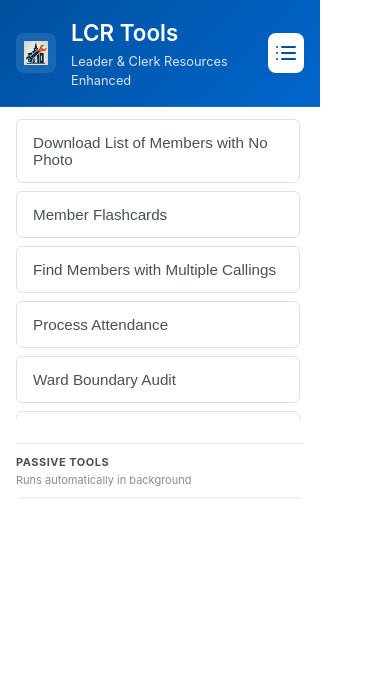
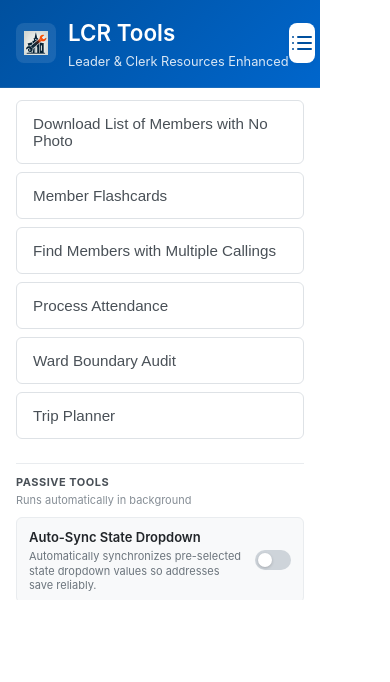
Before and after one commit to sethbr11/lcr-tools, a website with bundled scripts: page src/entrypoints/popup/index.html in a window 390 px wide. Built offline with nearby package versions, Linux system fonts and the light colour scheme; what wxt would draw is missing.

Commit message:
fix(popup): resolve window cutoff and add vertical scrolling for Firefox and Safari

```diff
--- a/src/entrypoints/popup/style.css
+++ b/src/entrypoints/popup/style.css
@@ -71,6 +71,9 @@ body {
   font-size: 0.8em;
   color: rgba(255, 255, 255, 0.85);
   font-weight: 400;
+  white-space: nowrap;
+  overflow: hidden;
+  text-overflow: ellipsis;
 }
 
 /* New header directory button */
@@ -132,8 +135,36 @@ body {
   flex-direction: column;
   padding: 16px 20px 20px;
   background: #ffffff;
-  overflow: hidden; /* Prevent content overflow */
-  flex-shrink: 0; /* Prevent content area from shrinking */
+  overflow-y: auto;
+  overflow-x: hidden;
+  flex: 1 1 auto;
+  min-height: 0;
+  -webkit-overflow-scrolling: touch;
+  scrollbar-width: thin;
+  scrollbar-color: #c1c8cd #f1f3f4;
+}
+
+/* Custom scrollbar styling */
+.popup-content::-webkit-scrollbar,
+.action-list::-webkit-scrollbar {
+  width: 6px;
+}
+
+.popup-content::-webkit-scrollbar-track,
+.action-list::-webkit-scrollbar-track {
+  background: #f1f3f4;
+  border-radius: 3px;
+}
+
+.popup-content::-webkit-scrollbar-thumb,
+.action-list::-webkit-scrollbar-thumb {
+  background: #c1c8cd;
+  border-radius: 3px;
+}
+
+.popup-content::-webkit-scrollbar-thumb:hover,
+.action-list::-webkit-scrollbar-thumb:hover {
+  background: #a8b1b8;
 }
 
 /* Action list */
@@ -141,29 +172,7 @@ body {
   display: flex;
   flex-direction: column;
   gap: 8px;
-  max-height: 400px; /* Maximum height for scrollable area */
-  overflow-y: auto; /* Enable vertical scrolling */
-  overflow-x: hidden; /* Hide horizontal scrollbar */
-  padding-right: 4px; /* Space for scrollbar */
-}
-
-/* Custom scrollbar styling */
-.action-list::-webkit-scrollbar {
-  width: 6px;
-}
-
-.action-list::-webkit-scrollbar-track {
-  background: #f1f3f4;
-  border-radius: 3px;
-}
-
-.action-list::-webkit-scrollbar-thumb {
-  background: #c1c8cd;
-  border-radius: 3px;
-}
-
-.action-list::-webkit-scrollbar-thumb:hover {
-  background: #a8b1b8;
+  overflow: visible;
 }
 
 /* Loading state */
@@ -305,18 +314,18 @@ body {
   .popup-container {
     margin: 0; /* Ensure no margin on smaller screens */
     min-height: 160px; /* Slightly smaller minimum height on smaller screens */
-    max-height: 500px; /* Smaller max height on smaller screens */
+    max-height: 600px; /* Allow full extension popup height up to 600px */
   }
 
   .popup-header {
     padding: 16px;
   }
 
+  .popup-logo {
+    margin-right: 12px;
+  }
+
   .popup-content {
     padding: 12px 16px 16px;
   }
-
-  .action-list {
-    max-height: 300px; /* Smaller max height for action list */
-  }
 }
```
Also changed, not shown: tests/popupLayout.test.ts (added, +29 -0 lines).
